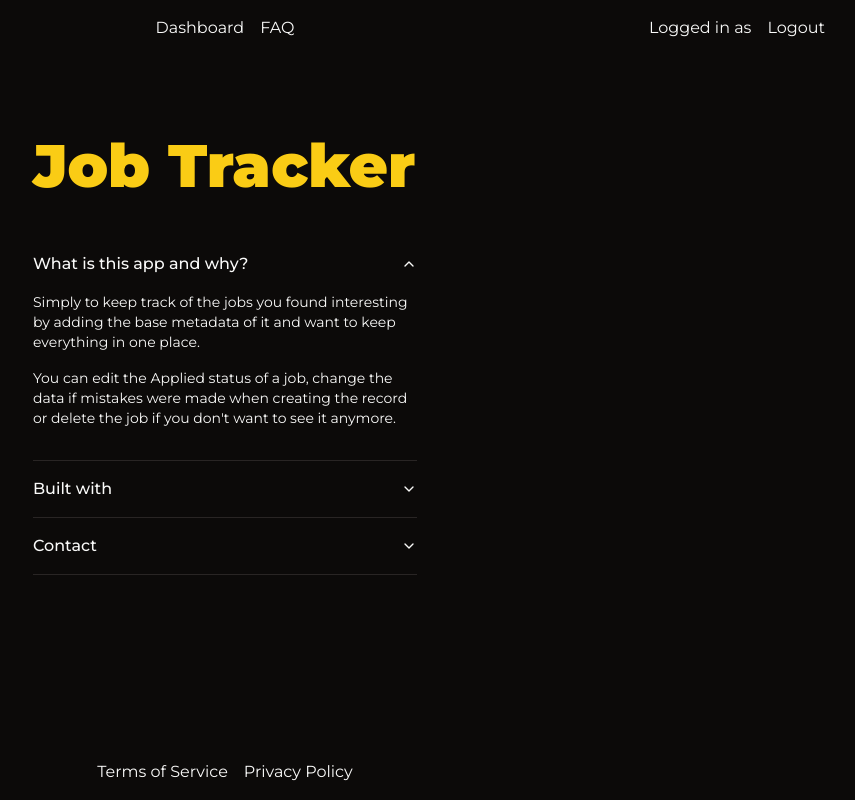
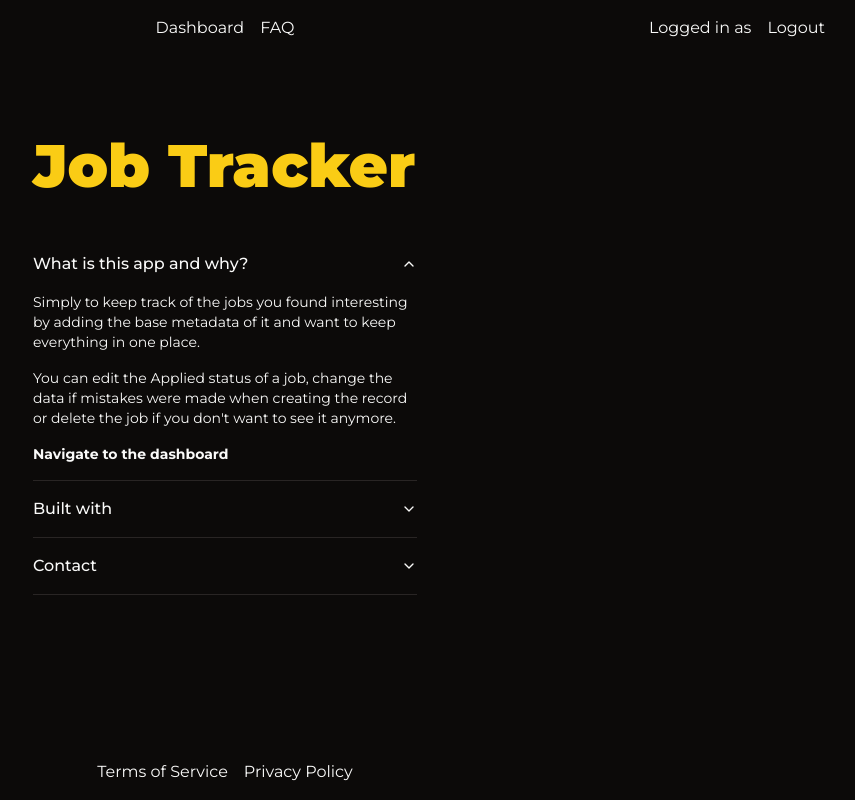
Before and after one commit to juhamikael/jobtracker, a Next.js app: page /faq in a window 1280 px wide. Both pictures are taken after a click on the button "What is this app and why?". Shown: the whole page, without its empty margins (415-1270 px from the left). Built offline with nearby package versions, Linux system fonts and the light colour scheme; no server answers.

Commit message:
Add new line to FAQ accordion item1

```diff
--- a/components/faq/AccordionComponent.tsx
+++ b/components/faq/AccordionComponent.tsx
@@ -24,6 +24,13 @@ const AccordionComponent = () => {
               "You can edit the Applied status of a job, change the data if mistakes were made when creating the record or delete the job if you don't want to see it anymore."
             }
           </p>
+          <Link
+            className="hover:text-blue-300 font-bold"
+            href="/dashboard"
+            target="_self"
+          >
+            Navigate to the dashboard
+          </Link>
         </AccordionContent>
       </AccordionItem>
       <AccordionItem value="item-2">
```
